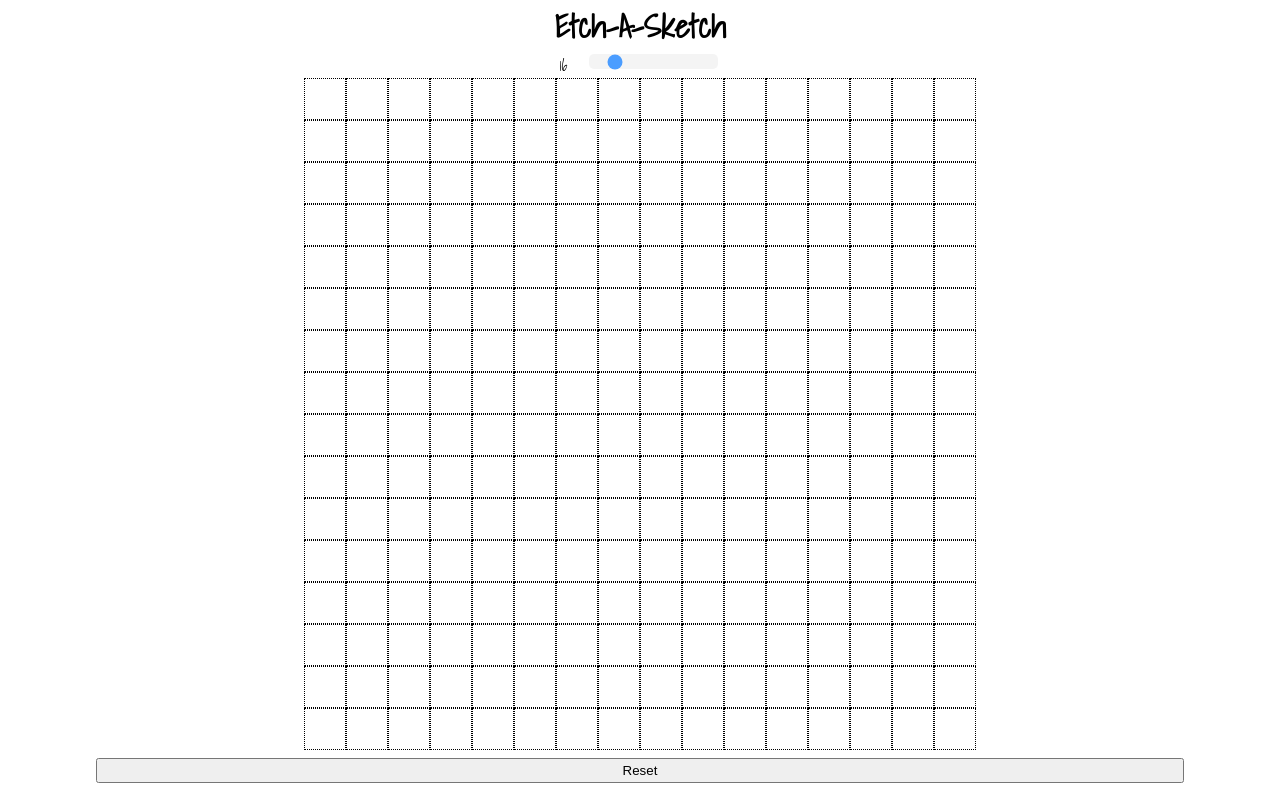
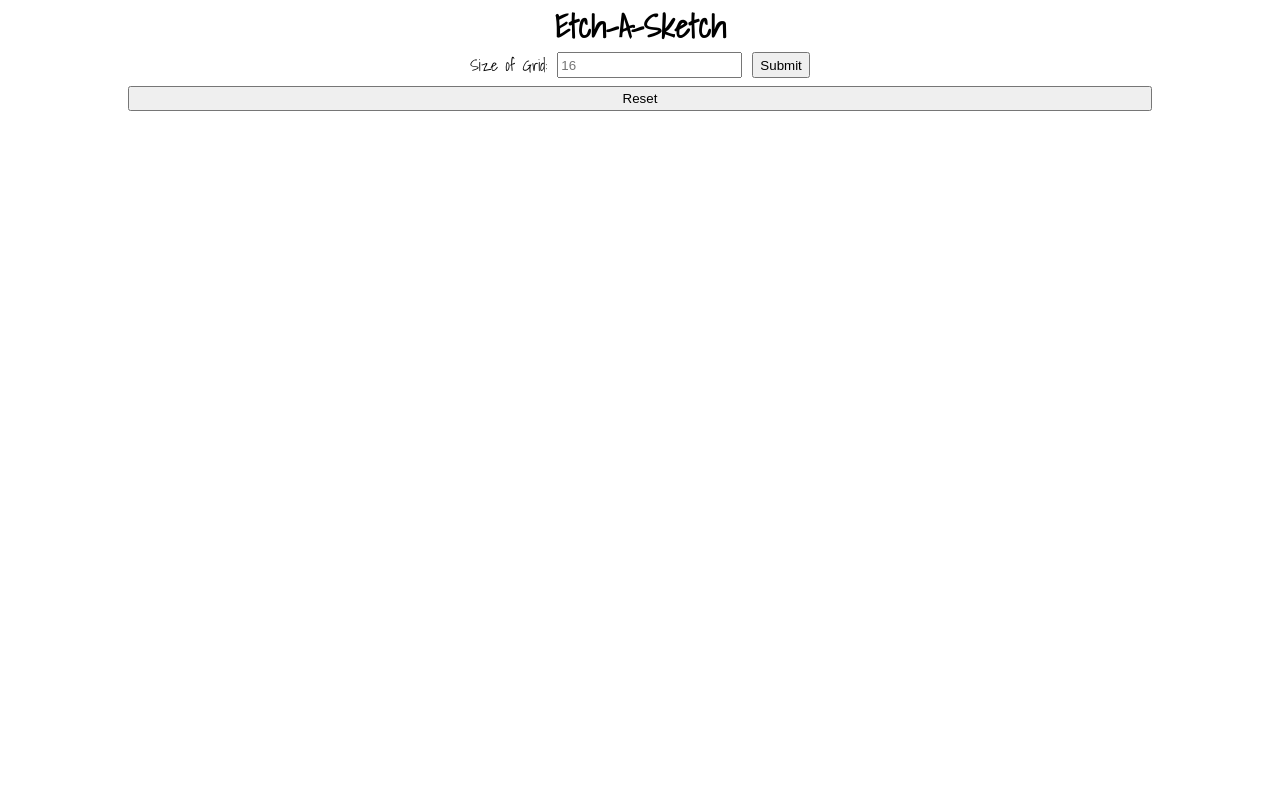
Before and after one commit to arianna-caow/etch-a-sketch, a plain HTML site: page index.html in a window 1280 px wide. Drawn offline with Linux system fonts and the light colour scheme.

Commit message:
created form input submit button for size

```diff
--- a/index.html
+++ b/index.html
@@ -12,9 +12,11 @@
 </head>
 <body>
     <h1>Etch-A-Sketch</h1>
-    <div class="slideContainer">
-        <p id="demo">16</p>
-        <input type="range" min="1" max="100" value="16" class="slider" id="myRange">
+
+    <div class="sizeContainer" id="sizeContainer">
+        <p id="sizeNum">Size of Grid: </p>
+        <input type="input" placeholder = "16" id = "size">
+        <input type="submit" id="submitButton">
     </div>
     <div id="container"></div>
     <div id="resetContainer">
--- a/javascript.js
+++ b/javascript.js
@@ -24,21 +24,17 @@ function changeColor(){
 
 function reset(){
     const squares = document.querySelectorAll('.square');
-console.log(squares);
     squares.forEach(square => {
         square.style.backgroundColor="white";
     });
 }
 
-const slider = document.getElementById("myRange");
-const output = document.getElementById("demo");
-output.innerHTML = slider.value;
-
-slider.oninput = function() {
-  output.innerHTML = this.value;
-  console.log(this.value);
-  //createGrid(this.value);
-}
+const size = document.getElementById("size");
+const sizeNum = document.getElementById("sizeNum");
+size.addEventListener("submit", () => {
+    console.log(size.value);
+    reset();
+});
 
 
 const resetButton = document.querySelector('#reset');
@@ -46,5 +42,5 @@ resetButton.addEventListener('click', () => {
     reset();
 });
 
-createGrid(16);
+//createGrid(16);
 changeColor();
--- a/style.css
+++ b/style.css
@@ -9,7 +9,7 @@ h1,p {
     font-family: "Shadows Into Light", sans-serif;
 }
 .square{
-    min-width:5vh;
+    min-width:5vh; /* 80/size vh */
     padding-bottom:5vh; /*sets height equal to width*/
     border:1px dotted; /*takes up pixels too*/
 }
@@ -21,9 +21,10 @@ h1,p {
 }
 
 #resetContainer,
-.slideContainer,
+.sizeContainer,
 .row{
     display:flex;
+    gap:10px;
     justify-content:center;
 }
 
@@ -31,22 +32,5 @@ h1,p {
     padding:3px 10px;
     margin:8px 0;
     text-align: center;
+    width:80%;
 }
-
-#reset{
-    width:85%;
-}
-.slideContainer{
-    gap:20px;
-}
-
-.slider{
-    -webkit-appearance: none;
-    height: 15px;
-    background: #f0f0f0;
-    /* margin-bottom:5px; */
-    border-radius: 5px;
-    opacity: 0.7;
-    -webkit-transition: .2s;
-    transition: opacity .2s;
-}
```
